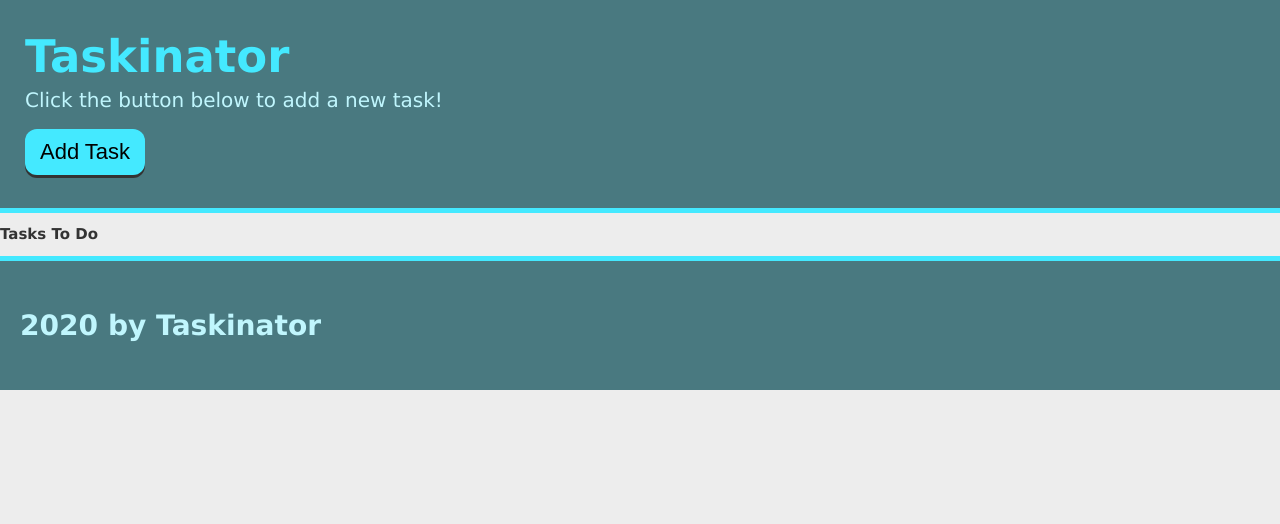
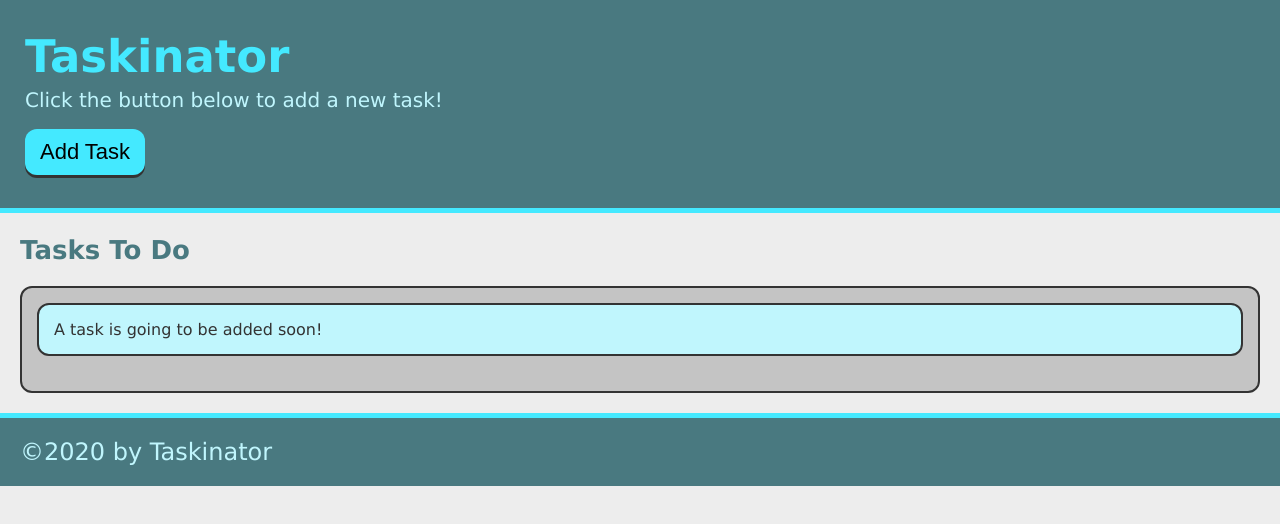
Before and after one commit to garves44/taskinator, a plain HTML site: page index.html in a window 1280 px wide. Drawn offline with Linux system fonts and the light colour scheme.

Commit message:
added html code

```diff
--- a/index.html
+++ b/index.html
@@ -16,15 +16,18 @@
         <button class="btn">Add Task</button>
     </header>
     <main>
-        <div>
-            <h2>Tasks To Do</h2>
+        <section class="task-list-wrapper">
+            <h2 class="list-title">Tasks To Do</h2>
+            <ul class="task-list">
+                <li class="task-item">A task is going to be added soon!</li>
+            </ul>
             <div>
 
             </div>
-        </div>
+        </section>
     </main>
     <footer>
-        <h3>2020 by Taskinator</h3>
+         &copy;2020 by Taskinator
 
     </footer>
 
```
